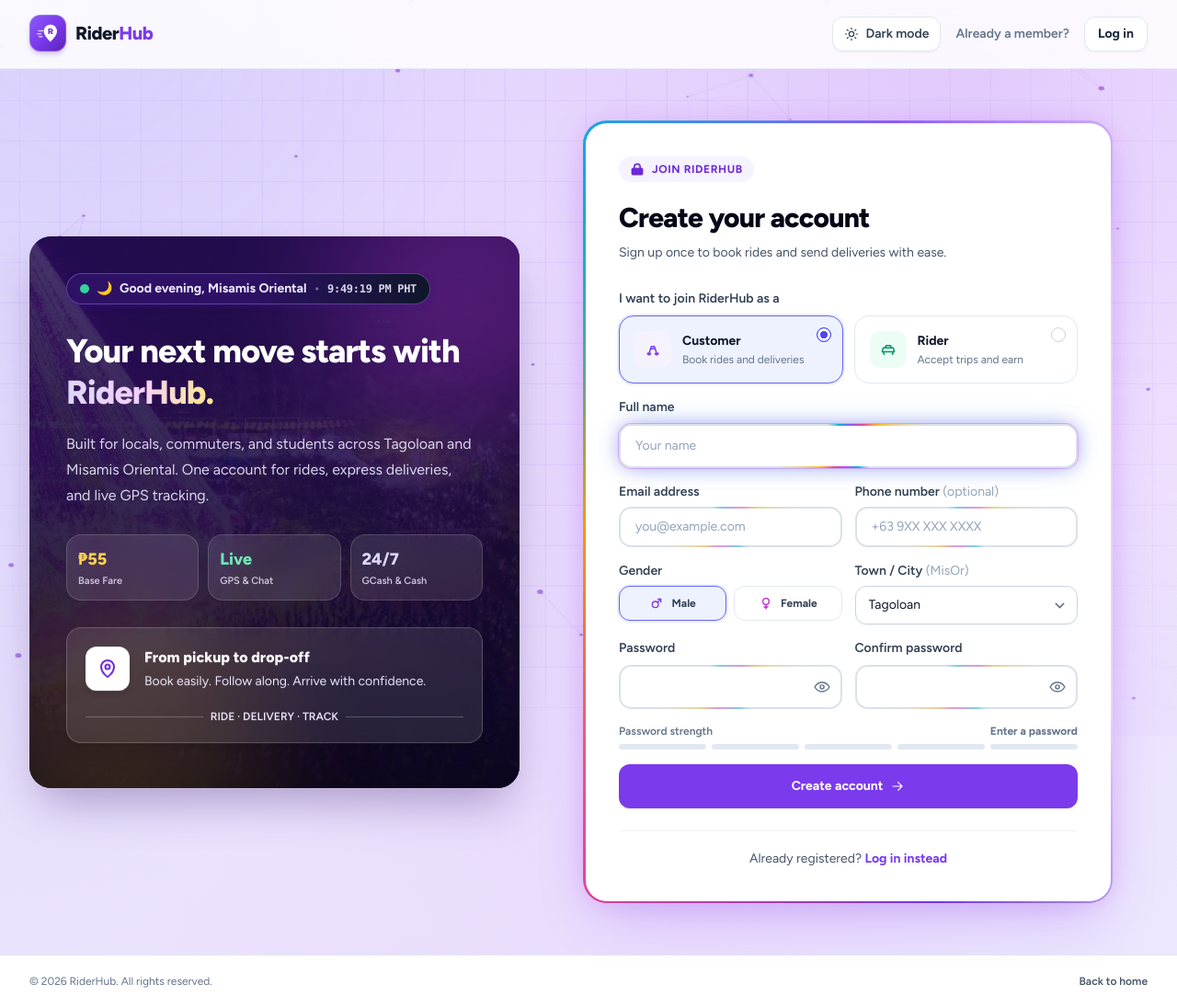
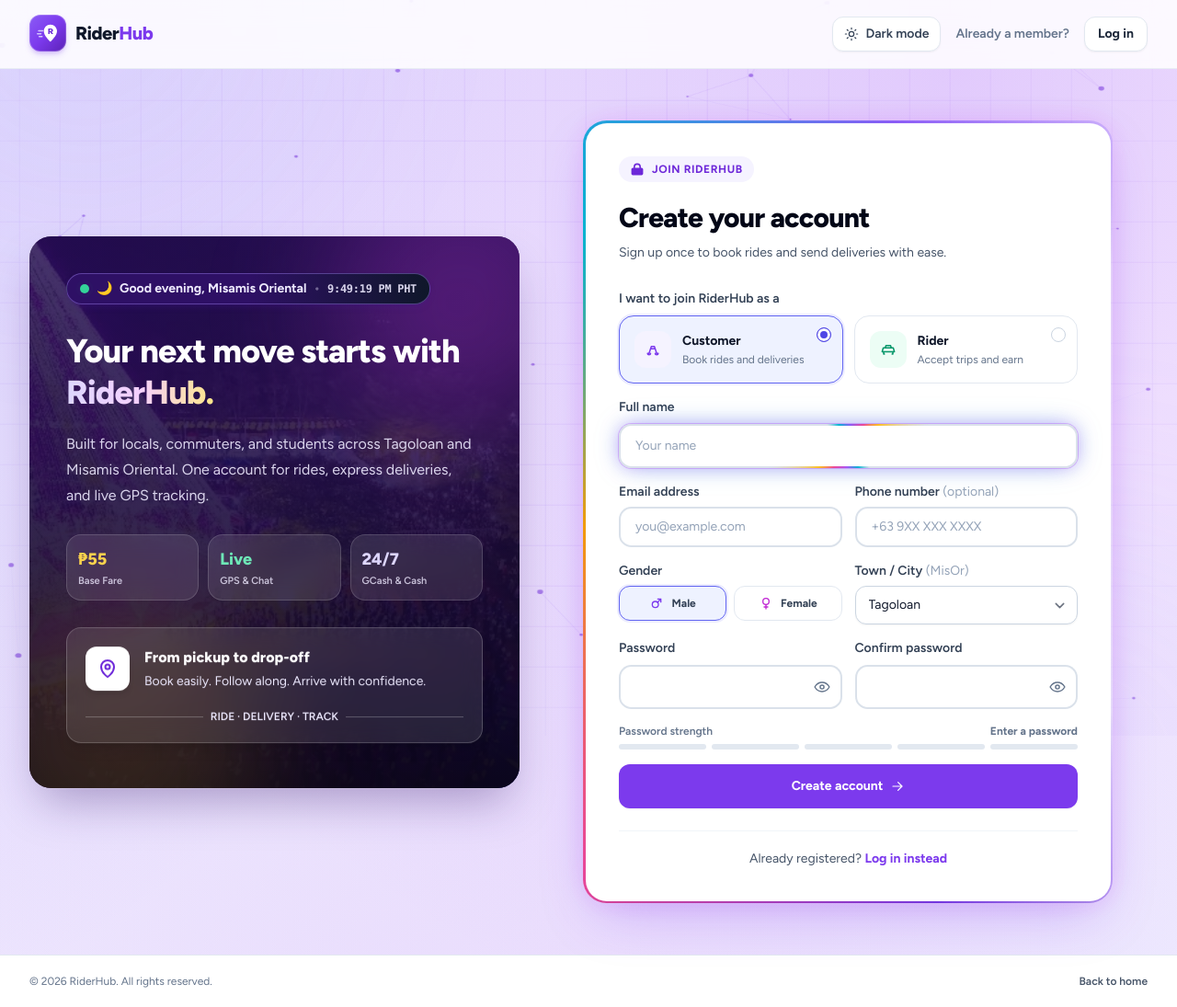
Before and after one commit to drixizll/riderhub, a Laravel app: page /register in a window 1280 px wide. Shown: the whole page at 92% size. Run offline with Laravel 12, Linux system fonts and the light colour scheme; data comes from the database, SQL or seed files in the repository; style sheets or scripts are compiled from the project's sources.

Commit message:
Activate Bi-LED running input lights exclusively on the focused field

```diff
--- a/resources/css/app.css
+++ b/resources/css/app.css
@@ -376,7 +376,7 @@ html[data-theme="dark"] .rgb-input-wrap {
     width: 175%;
     aspect-ratio: 1;
     z-index: -1;
-    opacity: 0.45;
+    opacity: 0;
     background: conic-gradient(
         from 0deg,
         transparent 0deg 45deg,
@@ -396,7 +396,6 @@ html[data-theme="dark"] .rgb-input-wrap {
     will-change: transform;
 }
 
-.rgb-input-wrap:hover::before,
 .rgb-input-wrap:focus-within::before {
     opacity: 1;
 }
```
Also changed, not shown: 3 other files.
